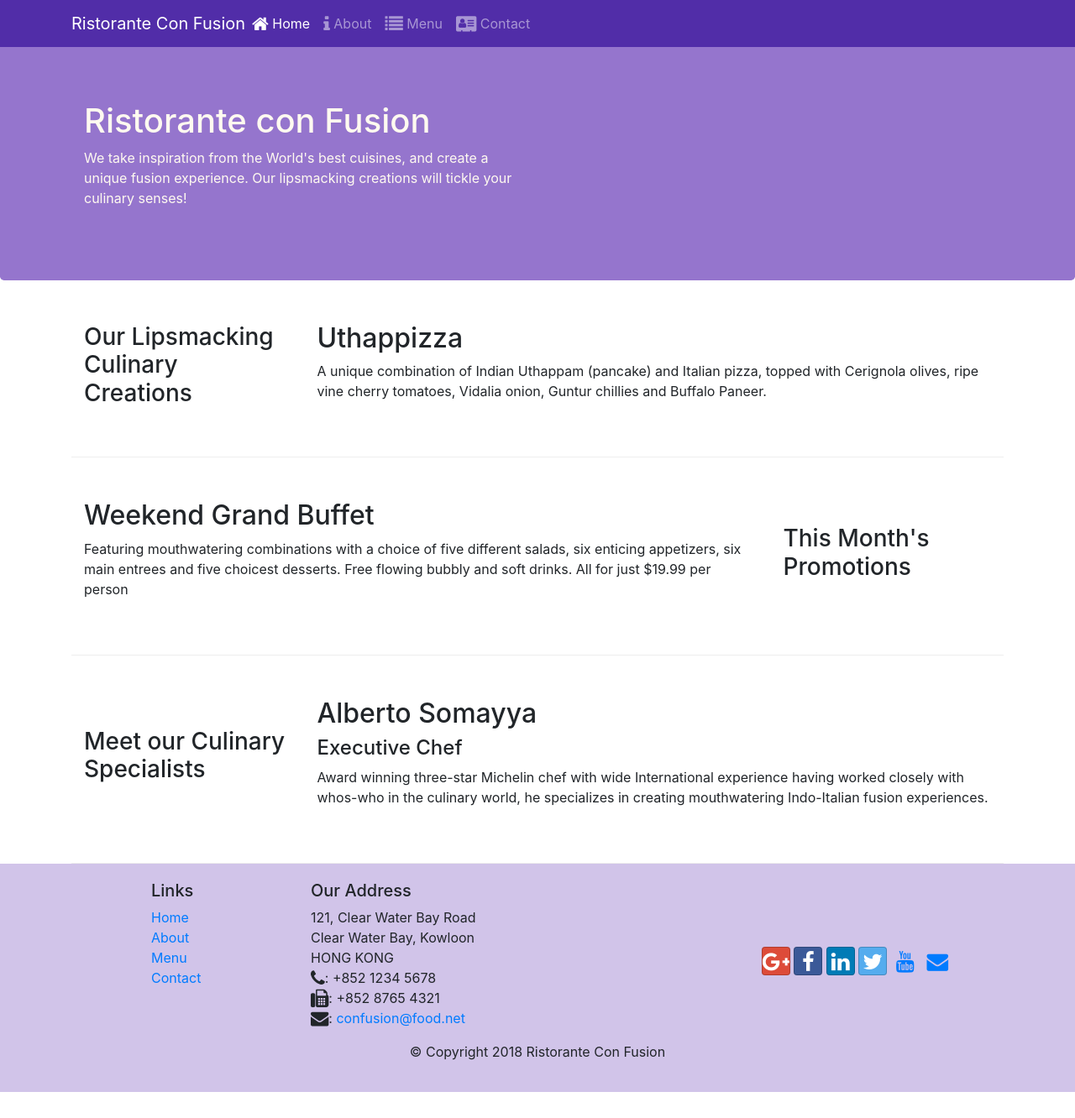
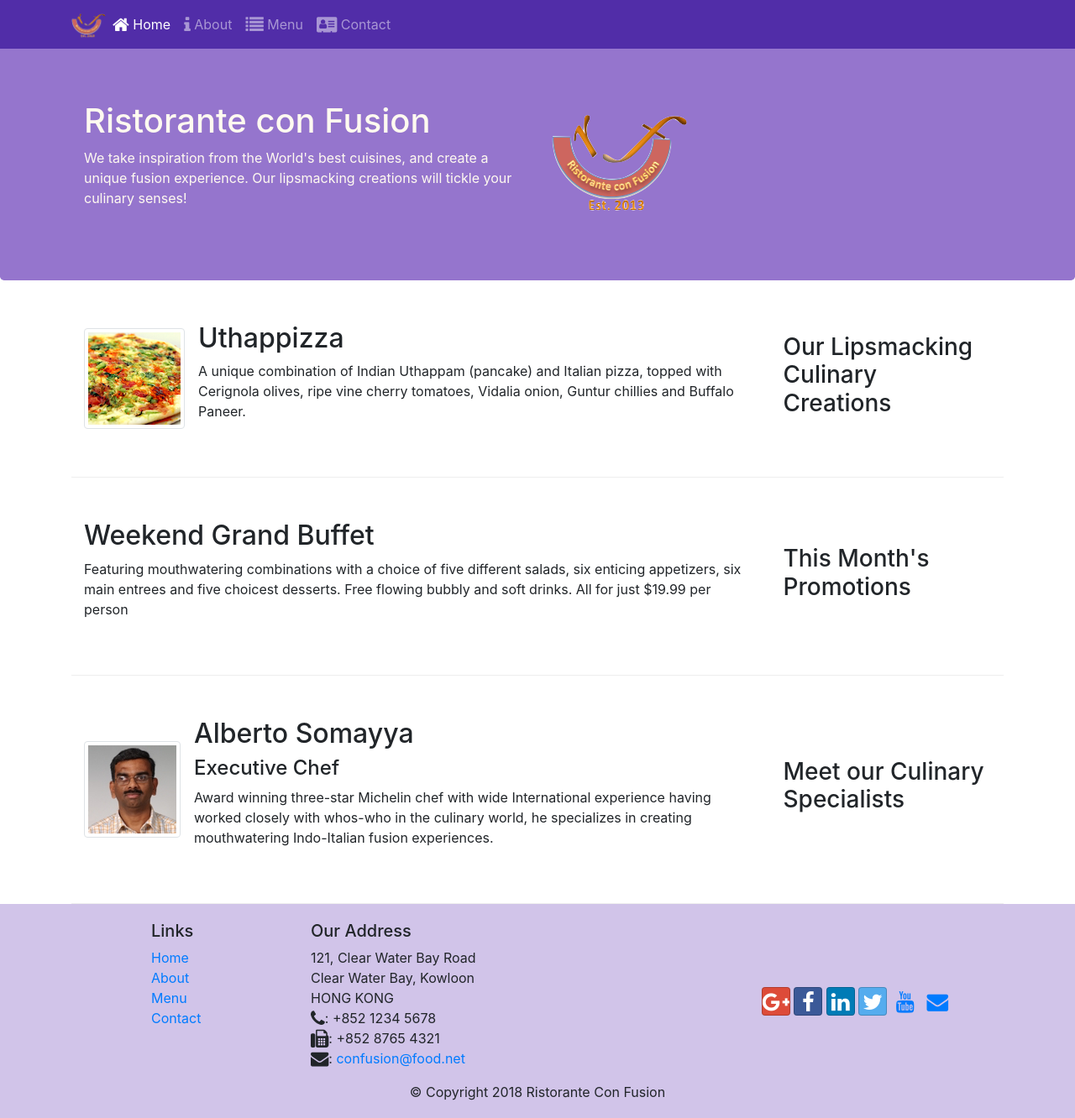
Before and after one commit to saivamsi1911/conFusion, a website: page index.html in a window 1280 px wide. Shown: the whole page at 84% size. Before the commit the page ends 1301 px from the top, so only its background shows below. Drawn offline with nearby package versions, Linux system fonts and the light colour scheme.

Commit message:
images and media

```diff
--- a/index.html
+++ b/index.html
@@ -23,7 +23,7 @@
 
             </button>
 
-            <a class="navbar-brand mr-auto" href="#">Ristorante Con Fusion</a>
+            <a class="navbar-brand mr-auto" href="#"><img src="img/logo.png" height="30" width="41"></a>
            <div class="collapse navbar-collapse" id="Navbar">
             <ul class="navbar-nav mr-auto">
                 <li class="nav-item active"><a class="nav-link" href="#"><span class="fa fa-home fa-lg"> </span> Home</a></li>
@@ -43,7 +43,8 @@
                     <h1>Ristorante con Fusion</h1>
                     <p>We take inspiration from the World's best cuisines, and create a unique fusion experience. Our lipsmacking creations will tickle your culinary senses!</p>
                 </div>
-                <div class="col-12 col-sm">
+                <div class="col-12 col-sm align-self-center">
+                    <img src="img/logo.png" class="img-fluid">
                 </div>
             </div>
         </div>
@@ -51,12 +52,18 @@
 
     <div class="container">
         <div class="row row-content align-items-center">
-            <div class="col-12 col-sm-4 col-md-3">
+            <div class="col-12 col-sm-4 order-sm-last col-md-3">
                 <h3>Our Lipsmacking Culinary Creations</h3>
             </div>
             <div class="col col-sm col-md">
-                <h2>Uthappizza</h2>
-                <p>A unique combination of Indian Uthappam (pancake) and Italian pizza, topped with Cerignola olives, ripe vine cherry tomatoes, Vidalia onion, Guntur chillies and Buffalo Paneer.</p>
+                <div class="media">
+                    <img class="d-flex mr-3 img-thumbnail align-self-center" src="img/uthappizza.png" alt="uthappizza">
+                    <div class="media-body">
+                        <h2>Uthappizza</h2>
+                        <p>A unique combination of Indian Uthappam (pancake) and Italian pizza, topped with Cerignola olives, ripe vine cherry tomatoes, Vidalia onion, Guntur chillies and Buffalo Paneer.</p>
+
+                    </div>
+                </div>
             </div>
         </div>
 
@@ -72,13 +79,20 @@
         </div>
 
         <div class="row row-content align-items-center">
-            <div class="col-12 col-sm-4 col-md-3">
+            <div class="col-12 col-sm-4 order-sm-last col-md-3">
                 <h3>Meet our Culinary Specialists</h3>
             </div>
             <div class="col col-sm col-md">
-                <h2>Alberto Somayya</h2>
-                <h4>Executive Chef</h4>
-                <p>Award winning three-star Michelin chef with wide International experience having worked closely with whos-who in the culinary world, he specializes in creating mouthwatering Indo-Italian fusion experiences. </p>
+                <div class="media">
+                    <img class="d-flex mr-3 img-thumbnail align-self-center"
+                            src="img/alberto.png" alt="Alberto Somayya">
+                    <div class="media-body">
+                        <h2 class="mt-0">Alberto Somayya</h2>
+                        <h4>Executive Chef</h4>
+                        <p class="d-none d-sm-block">Award winning three-star Michelin chef with wide International experience having worked closely with whos-who in the culinary world, he specializes in creating mouthwatering Indo-Italian fusion experiences. </p>
+
+                    </div>
+                </div>
             </div>
         </div>
     </div>
```
Also changed, not shown: aboutus.html (+3 -2 lines), contactus.html (+3 -2 lines), img/alberto.png (added), img/buffet.png (added), img/logo.png (added), img/uthappizza.png (added), 1 other file.
